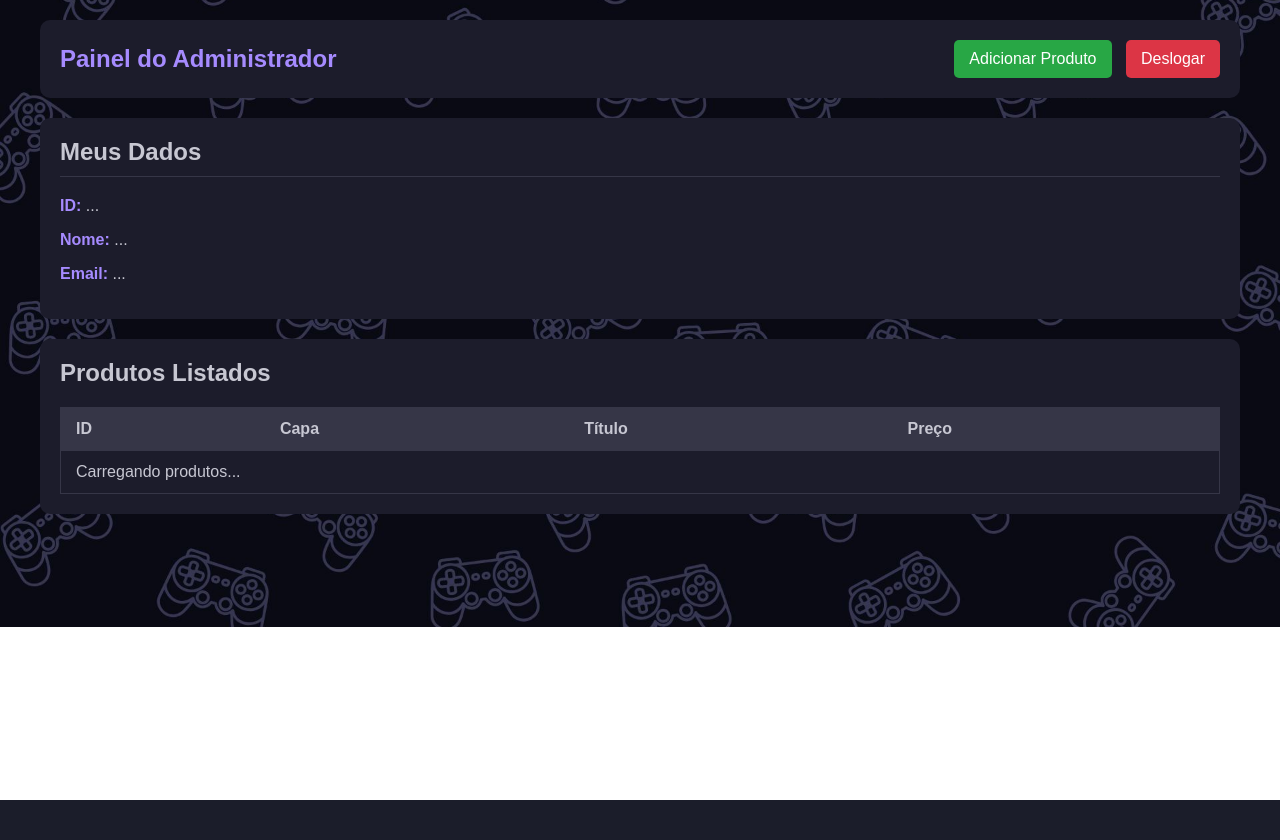
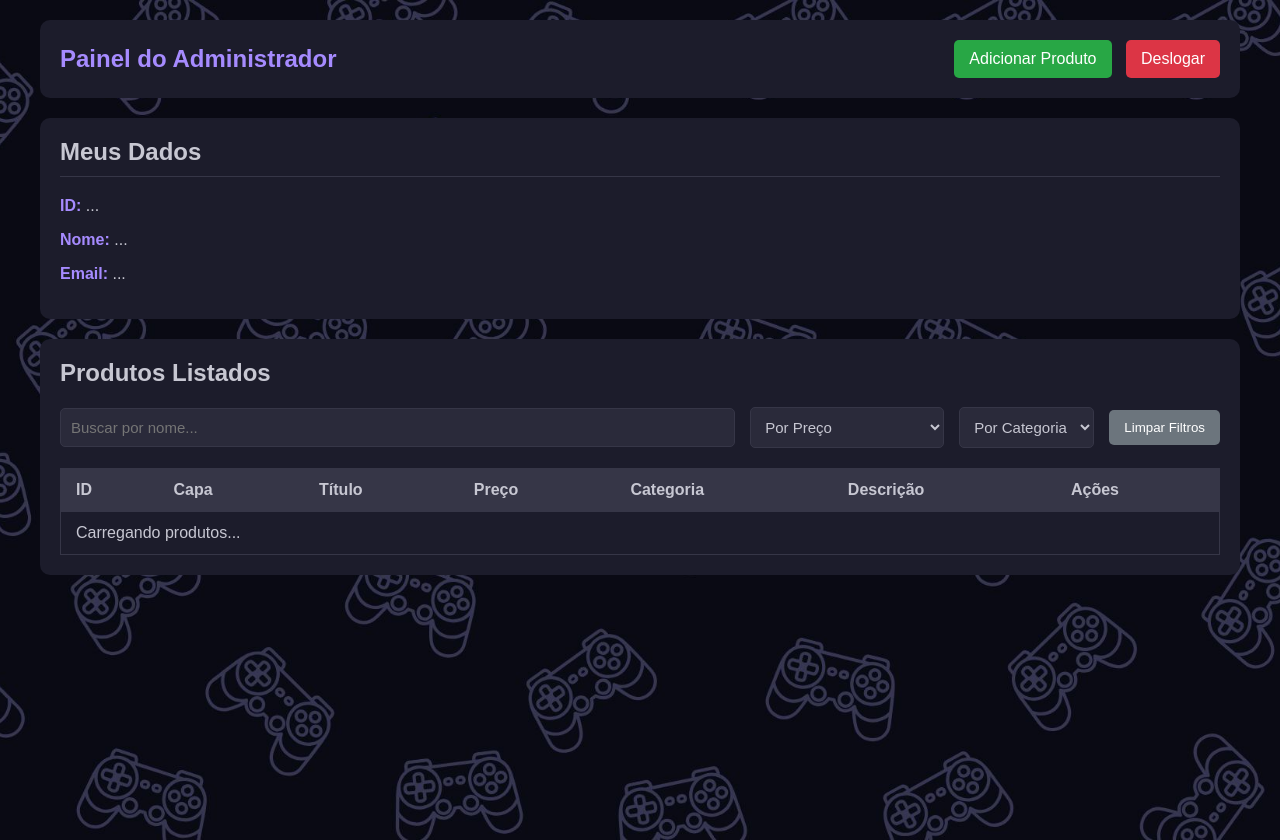
Before and after one commit to ArthurDP-03/GaStore, a PHP site: template templates/admin.html in a window 1280 px wide. Before the commit the page ends 800 px from the top, so only its background shows below. Run offline with PHP 8.4, Linux system fonts and the light colour scheme; the template is opened without the code that fills it, so the values that code supplies are empty.

Commit message:
Criando Sistema admin

```diff
--- a/api/admin.php
+++ b/api/admin.php
@@ -0,0 +1,86 @@
+<?php
+session_start();
+header('Content-Type: application/json');
+$conn = mysqli_connect("localhost:3306", "root", "postly", "GaStore");
+
+if (!$conn) {
+    echo json_encode(["status" => "error", "message" => "Erro na conexão com o banco"]);
+    exit;
+}
+
+if ($_SERVER['REQUEST_METHOD'] === 'GET') {
+
+    // Verifica se há um usuário logado
+    if (!isset($_SESSION['id_usuario'])) {
+        echo json_encode(["status" => "unauthorized", "message" => "Usuário não autenticado"]);
+        exit;
+    }
+
+    // Busca o usuário logado
+    $id_usuario = $_SESSION['id_usuario'];
+    $sql_admin = "SELECT * FROM Usuario WHERE id_usuario = $id_usuario";
+    $result_admin = mysqli_query($conn, $sql_admin);
+
+    if (!$result_admin || mysqli_num_rows($result_admin) === 0) {
+        echo json_encode(["status" => "unauthorized", "message" => "Usuário não encontrado"]);
+        exit;
+    }
+
+    $admin = mysqli_fetch_assoc($result_admin);
+
+    // Verifica se é admin
+    if ($admin['tipo'] !== 'admin') {
+        echo json_encode(["status" => "unauthorized"]);
+        exit;
+    }
+
+    // Busca todos os produtos com a categoria
+    $sql_produtos = "
+        SELECT
+            p.id_produto,
+            p.titulo,
+            p.capa,
+            p.preco_atual,
+            p.descricao,
+            c.nome AS categoria
+        FROM Produto p
+        LEFT JOIN Categoria c ON p.id_categoria = c.id_categoria
+    ";
+
+    $result_produtos = mysqli_query($conn, $sql_produtos);
+
+    $products = [];
+    while ($row = mysqli_fetch_assoc($result_produtos)) {
+        $products[] = $row;
+    }
+
+    // --- NOVO: BUSCAR TODAS AS CATEGORIAS DA TABELA ---
+    $sql_categorias = "SELECT nome FROM Categoria ORDER BY nome ASC";
+    $result_categorias = mysqli_query($conn, $sql_categorias);
+
+    $all_categories = [];
+    while ($row_cat = mysqli_fetch_assoc($result_categorias)) {
+        // Adiciona apenas a string do nome no array
+        $all_categories[] = $row_cat['nome'];
+    }
+    // --- FIM DA ADIÇÃO ---
+
+
+    // Retorna os dados
+    echo json_encode([
+        "status" => "success",
+        "admin" => [
+            "id" => $admin['id_usuario'],
+            "nome" => $admin['nome'],
+            "email" => $admin['email']
+        ],
+        "products" => $products,
+        "all_categories" => $all_categories // <-- NOVO: Envia o array de categorias
+    ]);
+
+} else {
+    // Se NÃO for GET, não faz nada
+    http_response_code(405);
+    exit;
+}
+?>
--- a/api/menu.php
+++ b/api/menu.php
@@ -31,7 +31,8 @@ if ($_SERVER['REQUEST_METHOD'] == "GET") {
 
             echo json_encode([
                 'status' => 'admin_logout',
-                'mensagem' => 'Admin não permitido nesta área. Sessão encerrada.'
+                'mensagem' => 'Admin não permitido nesta área. Você foi deslogado.',
+                'tipo' => 'admin'
             ]);
             exit;
         }
--- a/noStatic/menu.js
+++ b/noStatic/menu.js
@@ -100,9 +100,10 @@ document.addEventListener('DOMContentLoaded', function () { // Espera o carregam
             } else {
                 // Exibe mensagem de erro ou redireciona
                 alert(data.mensagem);
-                setTimeout(() => {
+                if (data.tipo === 'admin') {
                     window.location.href = '../templates/login.html';
-                }, 2000);
+                }
+
             }
 
         });
--- a/static/admin.css
+++ b/static/admin.css
@@ -7,6 +7,7 @@ body {
   color: #c7c7d2;
   margin: 0;
   padding: 20px;
+  min-height: 100vh;
 }
 
 .container {
@@ -95,6 +96,61 @@ header h1 {
   margin-top: 0;
 }
 
+/* --- NOVO: Estilos dos Filtros --- */
+.filter-container {
+  display: flex;
+  flex-wrap: wrap; /* Permite quebrar linha em telas menores */
+  gap: 15px;
+  margin-bottom: 20px;
+  align-items: center;
+}
+
+.filter-container input[type="text"],
+.filter-container select {
+  padding: 10px;
+  border: 1px solid #363647;
+  background-color: #2a2a3a;
+  color: #c7c7d2;
+  border-radius: 5px;
+  font-size: 15px;
+}
+
+.filter-container input[type="text"] {
+  flex-grow: 1; /* Faz a barra de nome ocupar mais espaço */
+  min-width: 200px;
+}
+
+.filter-container select {
+  cursor: pointer;
+}
+
+#clear-filters-btn {
+  padding: 10px 15px;
+  border: none;
+  border-radius: 5px;
+  background-color: #6c757d; /* Cinza */
+  color: white;
+  cursor: pointer;
+  transition: 0.3s;
+}
+
+#clear-filters-btn:hover {
+  filter: brightness(0.9);
+}
+/* --- FIM NOVO --- */
+
+
+.table {
+  overflow-y: auto;
+  max-height: 500px;
+  position: relative;
+}
+
+.table thead th {
+  position: sticky;
+  top: 0;
+}
+
 table {
   width: 100%;
   border-collapse: collapse;
--- a/templates/admin.html
+++ b/templates/admin.html
@@ -4,7 +4,7 @@
     <meta charset="UTF-8" />
     <meta name="viewport" content="width=device-width, initial-scale=1.0" />
     <title>Painel do Admin</title>
-    <link rel="stylesheet" href="../static/admin.css">
+    <link rel="stylesheet" href="../static/admin.css" />
   </head>
 
   <body>
@@ -33,6 +33,22 @@
 
         <section class="product-list">
           <h2>Produtos Listados</h2>
+
+          <div class="filter-container">
+            <input type="text" id="search-name" placeholder="Buscar por nome..." />
+            <select id="filter-price">
+              <option value="">Por Preço</option>
+              <option value="0-50">Até R$ 50,00</option>
+              <option value="51-100">R$ 51,00 - R$ 100,00</option>
+              <option value="101-200">R$ 101,00 - R$ 200,00</option>
+              <option value="201-999999">Acima de R$ 200,00</option>
+            </select>
+            <select id="filter-category">
+              <option value="">Por Categoria</option>
+              </select>
+            <button id="clear-filters-btn">Limpar Filtros</button>
+          </div>
+          <div class="table">
             <table>
               <thead>
                 <tr>
@@ -40,14 +56,18 @@
                   <th>Capa</th>
                   <th>Título</th>
                   <th>Preço</th>
+                  <th>Categoria</th>
+                  <th>Descrição</th>
+                  <th>Ações</th>
                 </tr>
               </thead>
               <tbody id="product-list-body">
                 <tr>
-                <td colspan="4">Carregando produtos...</td>
+                  <td colspan="7">Carregando produtos...</td>
                 </tr>
               </tbody>
             </table>
+          </div>
         </section>
       </main>
     </div>
```
Also changed, not shown: bd/teste.sql (+2 -63 lines), noStatic/admin.js (+153 -19 lines). Lines whose indentation alone changed are shown as unchanged.
